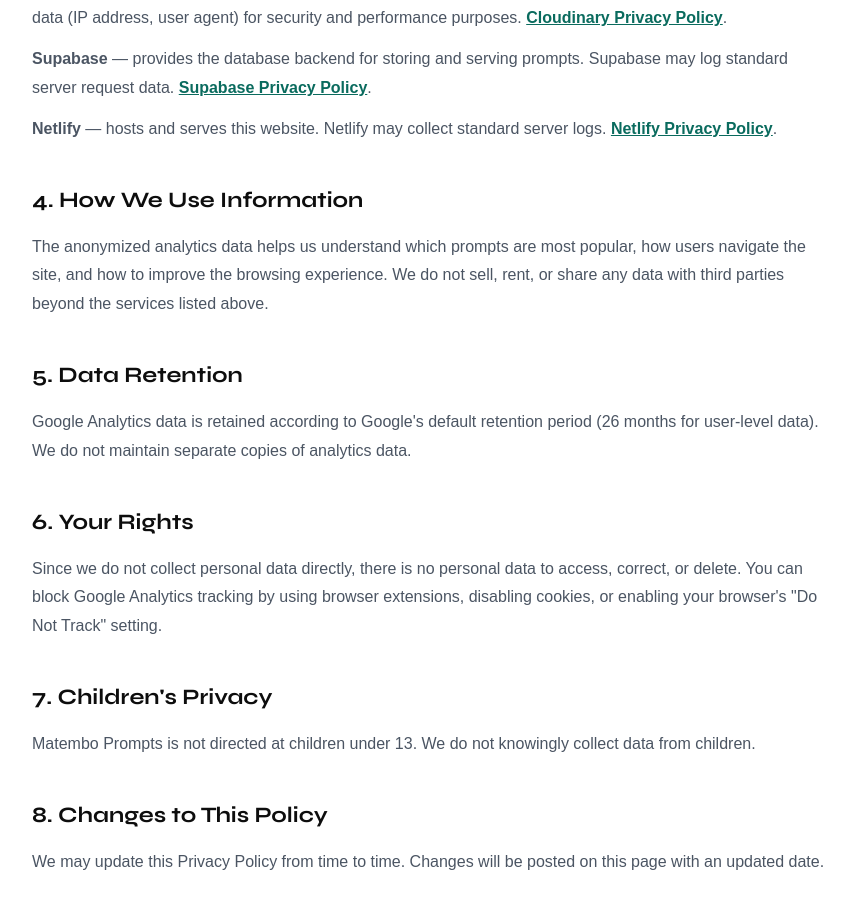
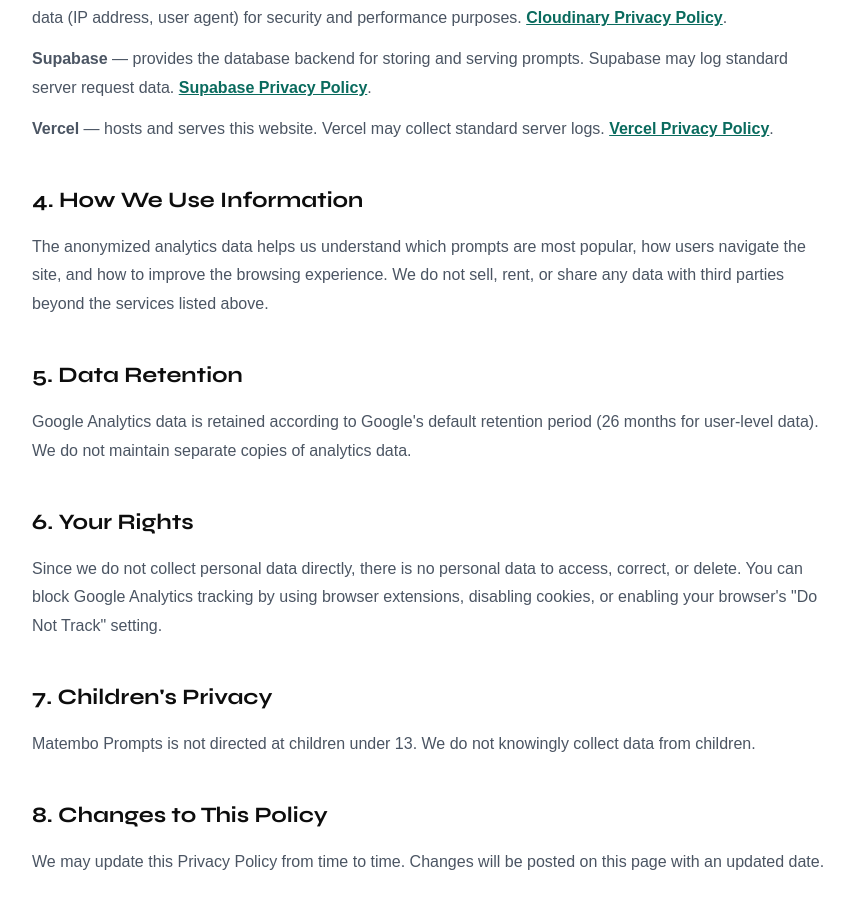
Before and after one commit to Matembotech/matembo-prompts, a React (Vite) app: page /privacy in a window 1280 px wide. Shown: the part 1049-1958 px from the top of the page, without its empty margins (208-1058 px from the left). Built offline with nearby package versions, Linux system fonts and the light colour scheme; no server answers.

Commit message:
update privacy and terms

```diff
--- a/index.html
+++ b/index.html
@@ -5,11 +5,9 @@
   <meta charset="UTF-8" />
   <link rel="icon" type="image/webp" href="/logo.webp" />
 
-  <!-- Preload Critical Images -->
+  <!-- Preload Critical Images (home page only) -->
   <link rel="preload" as="image" href="/logo.webp" type="image/webp" fetchpriority="high">
   <link rel="preload" as="image" href="/hero/hero-main.png" type="image/png" fetchpriority="high">
-  <link rel="preload" as="image" href="/creator.png" type="image/png">
-  <link rel="preload" as="image" href="/prompt.jpeg" type="image/jpeg">
   <meta name="viewport" content="width=device-width, initial-scale=1.0" />
   <meta name="description"
     content="Matembo Prompts — where AI creators come to steal prompts. Browse, copy and use professionally crafted AI prompts for image and video generation." />
--- a/src/pages/Privacy.jsx
+++ b/src/pages/Privacy.jsx
@@ -68,8 +68,8 @@
               <a href="https://supabase.com/privacy" target="_blank" rel="noopener noreferrer" style={styles.link}>Supabase Privacy Policy</a>.
             </p>
             <p style={styles.text}>
-              <strong>Netlify</strong> — hosts and serves this website. Netlify may collect standard server logs.{' '}
-              <a href="https://www.netlify.com/privacy/" target="_blank" rel="noopener noreferrer" style={styles.link}>Netlify Privacy Policy</a>.
+              <strong>Vercel</strong> — hosts and serves this website. Vercel may collect standard server logs.{' '}
+              <a href="https://vercel.com/legal/privacy-policy" target="_blank" rel="noopener noreferrer" style={styles.link}>Vercel Privacy Policy</a>.
             </p>
           </div>
 
--- a/src/pages/Terms.jsx
+++ b/src/pages/Terms.jsx
@@ -96,9 +96,7 @@
             <h2 style={styles.sectionTitle}>10. Contact</h2>
             <p style={styles.text}>
               For questions about these Terms of Service, contact us at{' '}
-              <a href="mailto:matembotech@gmail.com" style={styles.link}>matembotech@gmail.com</a>{' '}
-              or visit{' '}
-              <a href="https://company-profile-navy-six.vercel.app/" target="_blank" rel="noopener noreferrer" style={styles.link}>Matembo Tech</a>.
+              <a href="mailto:ibrahimmaulid551@gmail.com" style={styles.link}>ibrahimmaulid551@gmail.com</a>
             </p>
           </div>
         </div>
```
Also changed, not shown: public/ads.txt.
